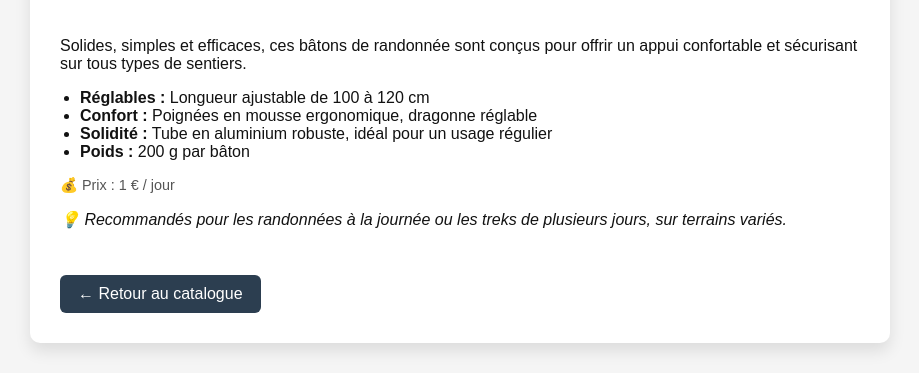
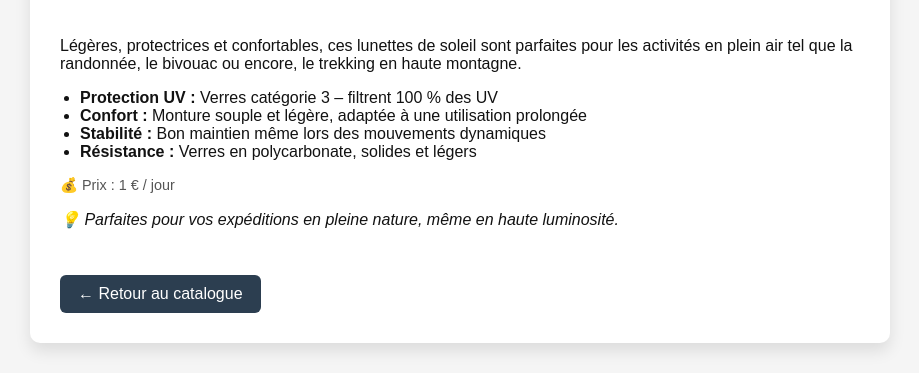
Before and after one commit to Raphdplz/matorando, a plain HTML site: page articles/lunettesoleil.html in a window 1280 px wide. Shown: the part 521-894 px from the top of the page, without its empty margins (180-1099 px from the left). Drawn offline with Linux system fonts and the light colour scheme; files that its build step writes are made by us from their sources.

Commit message:
Update lunettesoleil.html

```diff
--- a/articles/lunettesoleil.html
+++ b/articles/lunettesoleil.html
@@ -66,18 +66,18 @@
     <h1>Lunette de soleil</h1>
     <img src="https://img.ltwebstatic.com/images3_spmp/2024/07/17/4f/1721211686da0e7ba144c64059b7f6acd67b46ffc2.webp" alt="Bâtons de marche Forclaz MT100" />
 
-    <p>Solides, simples et efficaces, ces bâtons de randonnée sont conçus pour offrir un appui confortable et sécurisant sur tous types de sentiers.</p>
+    <p>Légères, protectrices et confortables, ces lunettes de soleil sont parfaites pour les activités en plein air tel que la randonnée, le bivouac ou encore, le trekking en haute montagne.</p>
 
     <ul>
-      <li><strong>Réglables :</strong> Longueur ajustable de 100 à 120 cm</li>
-      <li><strong>Confort :</strong> Poignées en mousse ergonomique, dragonne réglable</li>
-      <li><strong>Solidité :</strong> Tube en aluminium robuste, idéal pour un usage régulier</li>
-      <li><strong>Poids :</strong> 200 g par bâton</li>
+      <li><strong>Protection UV :</strong> Verres catégorie 3 – filtrent 100 % des UV</li>
+      <li><strong>Confort :</strong> Monture souple et légère, adaptée à une utilisation prolongée</li>
+      <li><strong>Stabilité :</strong> Bon maintien même lors des mouvements dynamiques</li>
+      <li><strong>Résistance :</strong> Verres en polycarbonate, solides et légers</li>
     </ul>
 
     <p class="prix">💰 Prix : 1 € / jour</p>
 
-    <p><em>💡 Recommandés pour les randonnées à la journée ou les treks de plusieurs jours, sur terrains variés.</em></p>
+    <p><em>💡 Parfaites pour vos expéditions en pleine nature, même en haute luminosité.</em></p>
 
     <a href="/index.html#catalogue" class="back-link">← Retour au catalogue</a>
   </div>
```
